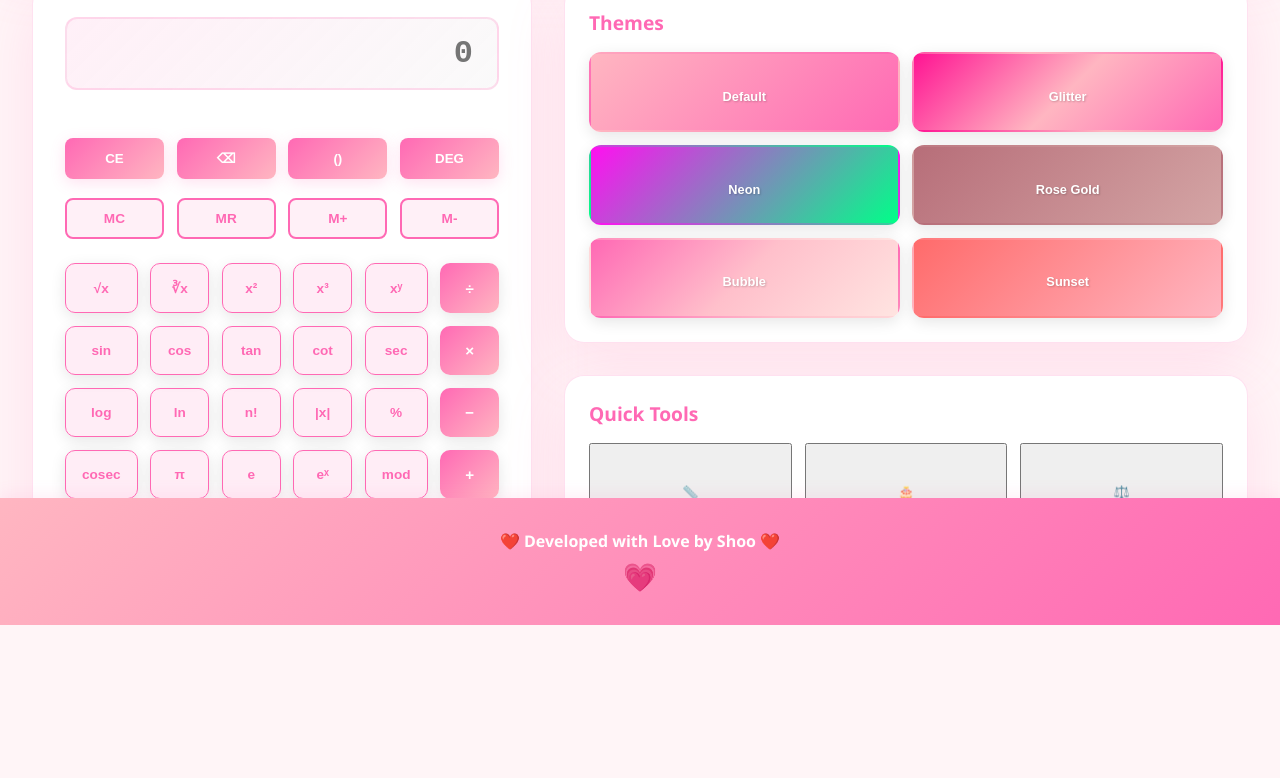
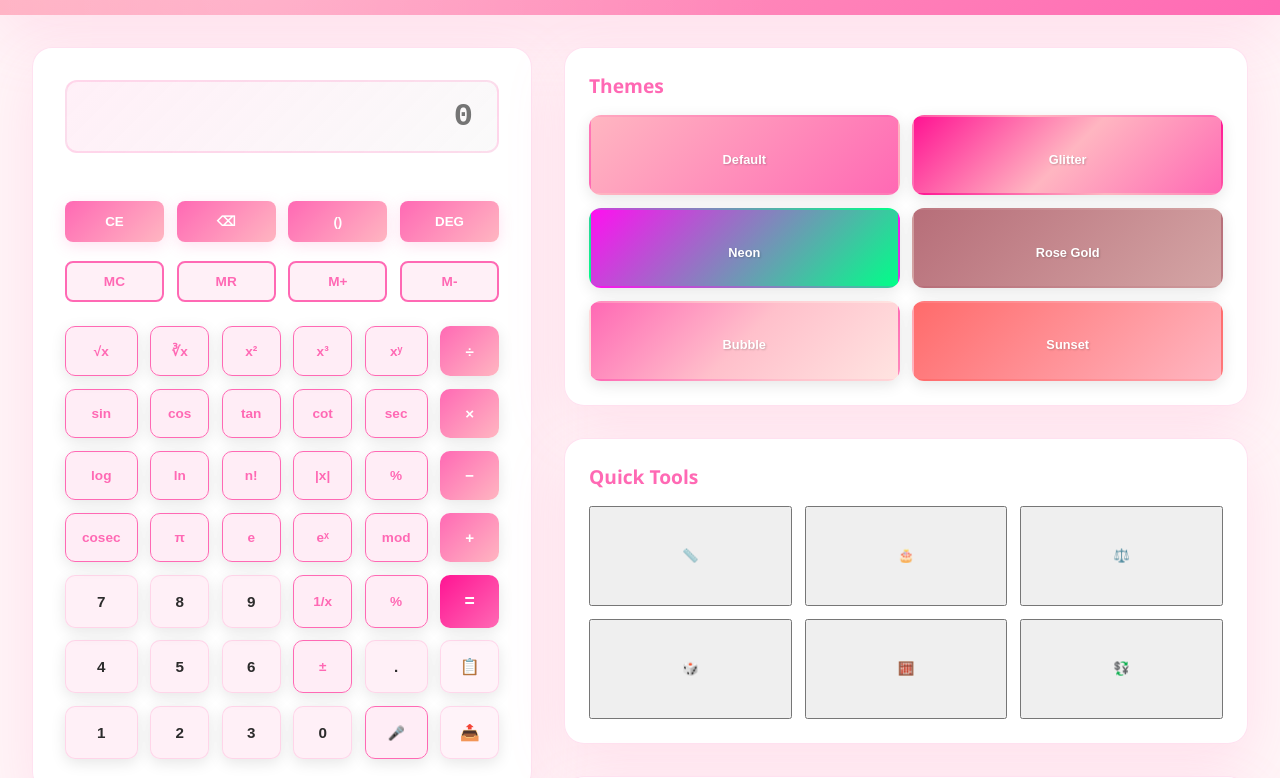
Before and after one commit to realshoo21-svg/pink-calculater, a website: page index.html in a window 1280 px wide. Shown: the part 175-953 px from the top of the page. Before the commit the page ends 800 px from the top, so only its background shows below. Drawn offline with Linux system fonts and the light colour scheme.

Commit message:
Update styles.css

```diff
--- a/styles.css
+++ b/styles.css
@@ -69,7 +69,7 @@ body[data-theme="sunset"] {
 
 html, body {
     width: 100%;
-    height: 100%;
+    min-height: 100vh;
 
     font-family: 'Segoe UI', Tahoma, Geneva, Verdana, sans-serif;
     background: var(--background);
```
